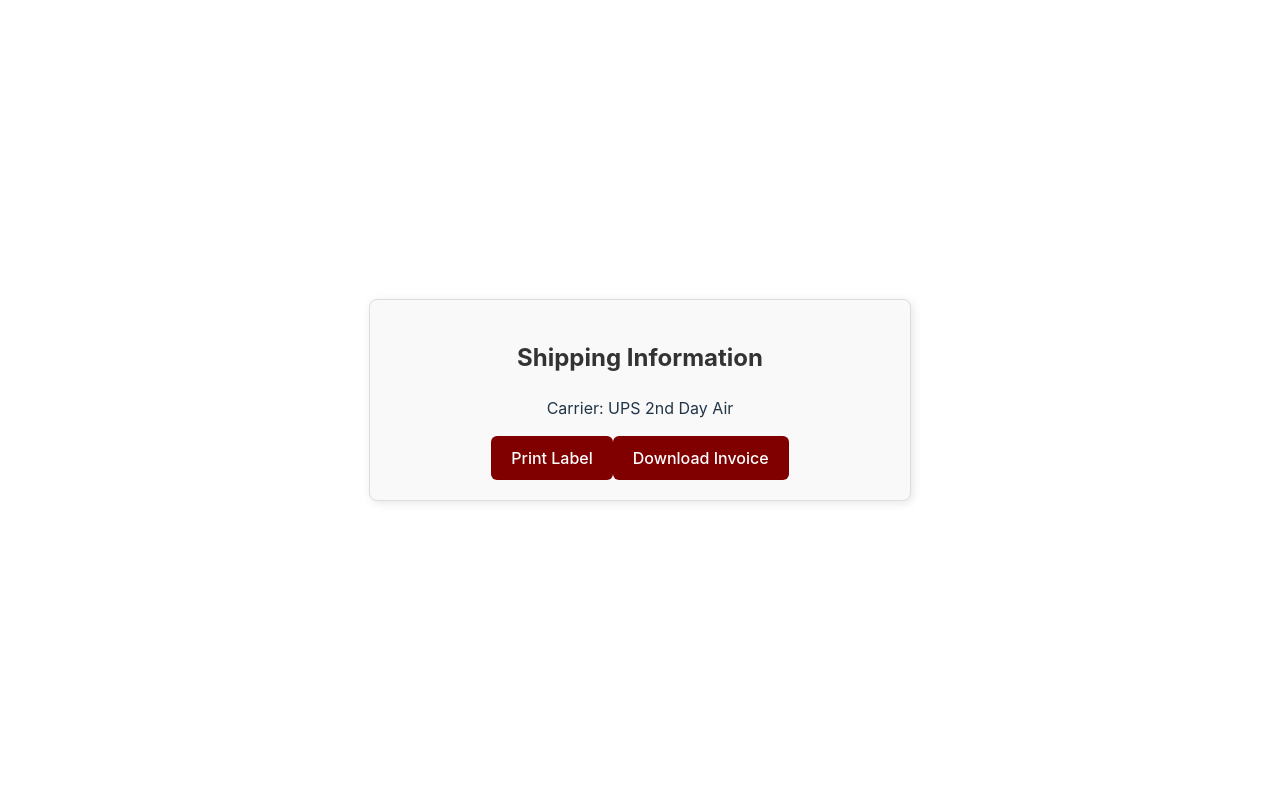
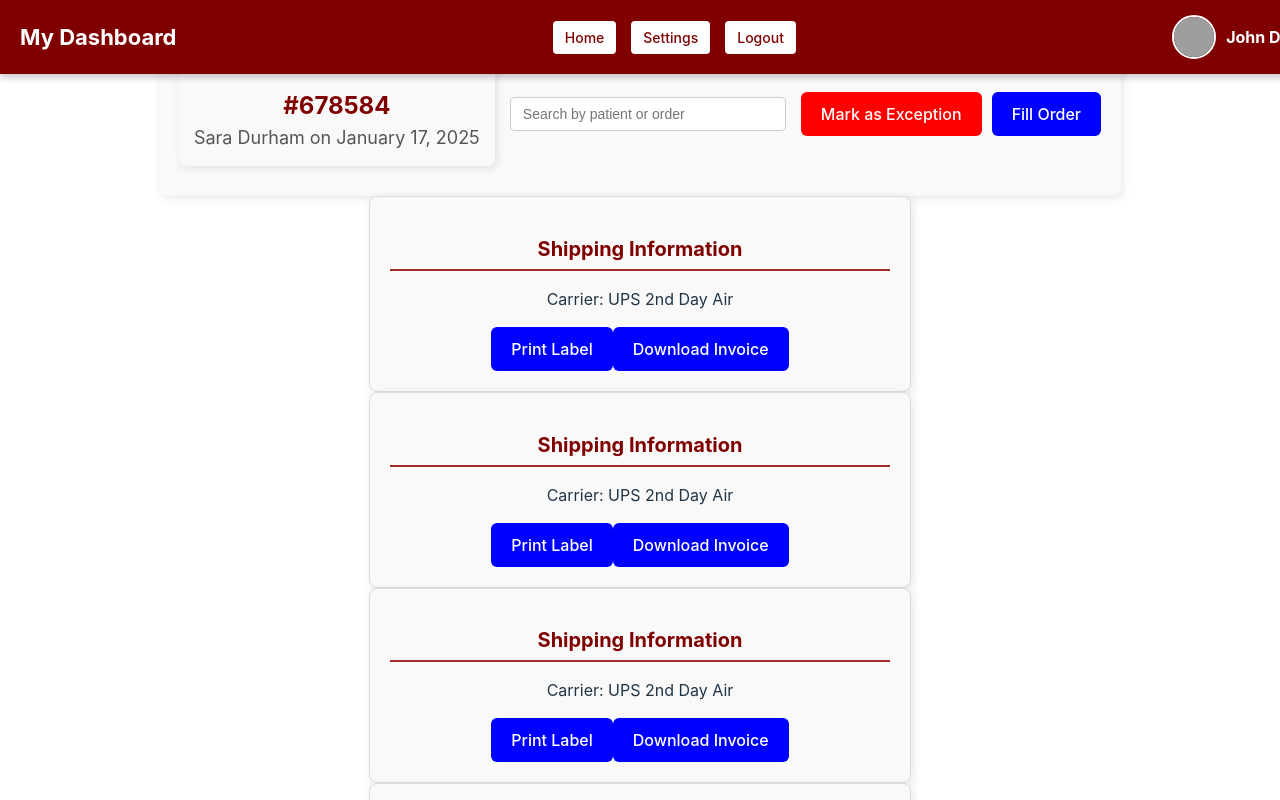
Before and after one commit to AjinkyaKondaskar/Thrival-Health, a React (Vite) app: page / in a window 1280 px wide. Shown: the top 800 px of the page. Built offline with nearby package versions, Linux system fonts and the light colour scheme; grey boxes are pictures that could not be loaded.

Commit message:
baseline dashboard page done

```diff
--- a/src/dashboard.css
+++ b/src/dashboard.css
@@ -1,4 +1,134 @@
-/* Dashboard Container Styling */
+.dashboard-panel {
+    width: 100%;
+    background-color: #800000; /* Maroon */
+    color: white;
+    display: flex;
+    justify-content: space-between;
+    align-items: center;
+    padding: 15px 20px;
+    position: fixed; /* Fix to the top */
+    top: 0;
+    left: 0;
+    right: 0;
+    z-index: 1000; /* Keep it above everything */
+    box-shadow: 0px 4px 6px rgba(0, 0, 0, 0.2);
+  }
+
+  .dashboard-title {
+    font-size: 22px;
+    font-weight: bold;
+    margin: 0;
+  }
+
+  .dashboard-nav {
+    display: flex;
+    gap: 15px;
+  }
+
+  .panel-button {
+    background-color: white;
+    color: #800000;
+    border: none;
+    padding: 8px 12px;
+    border-radius: 4px;
+    cursor: pointer;
+    font-size: 14px;
+    transition: background 0.3s ease-in-out;
+  }
+
+  .panel-button:hover {
+    background-color: #a52a2a;
+    color: white;
+  }
+
+  /* Profile Container */
+.profile-container {
+    display: flex;
+    align-items: center;
+    gap: 10px;
+  }
+
+  /* Profile Picture */
+  .profile-picture {
+    width: 40px;  /* Adjust size */
+    height: 40px;
+    border-radius: 50%; /* Makes it circular */
+    border: 2px solid white;
+  }
+
+  /* Profile Name */
+  .profile-name {
+    font-size: 16px;
+    font-weight: bold;
+  }
+
+  /* Container for OrderText, Input, and Buttons */
+.dashboard-header {
+    display: flex;
+    align-items: center;
+    justify-content: space-between; /* Space out items */
+    gap: 15px; /* Adds spacing between elements */
+    padding: 10px 20px;
+    background-color: #f9f9f9;
+    border-radius: 8px;
+    box-shadow: 2px 2px 10px rgba(0, 0, 0, 0.1);
+  }
+
+  /* OrderText Styling */
+  .order-text-container {
+    flex-shrink: 0; /* Prevent shrinking */
+  }
+
+  /* Search Input Styling */
+  .dashboard-search {
+    flex: 1; /* Takes up remaining space */
+    padding: 8px 12px;
+    font-size: 14px;
+    border: 1px solid #ccc;
+    border-radius: 5px;
+    min-width: 250px; /* Prevents it from becoming too small */
+  }
+
+  /* Button Container */
+  .dashboard-buttons {
+    display: flex;
+    gap: 10px; /* Space between buttons */
+  }
+
+  /* Container for order text */
+.order-text-container {
+    text-align: center;
+    margin: 20px 0;
+    padding: 15px;
+    border-radius: 8px;
+    background-color: #f9f9f9;
+    box-shadow: 2px 2px 10px rgba(0, 0, 0, 0.1);
+  }
+
+  /* Styling for order number */
+  .order-number {
+    font-size: 24px;
+    font-weight: bold;
+    color: #800000; /* Maroon */
+    margin-bottom: 5px;
+  }
+
+  /* Styling for order details */
+  .order-details {
+    font-size: 18px;
+    font-weight: normal;
+    color: #555; /* Light gray for contrast */
+    margin: 0;
+  }
+
+.dashboard-grid {
+    display: grid;
+    grid-template-columns: repeat(2, 1fr); /* Creates a 2-column layout */
+    gap: 20px; /* Adds spacing between grid items */
+    max-width: 900px; /* Adjust based on your layout */
+    margin: 20px auto;
+  }
+
 .dashboard-container {
     padding: 20px;
     border: 1px solid #ddd;
@@ -21,10 +151,14 @@
     box-shadow: 0px 2px 4px rgba(0, 0, 0, 0.1);
   }
 
-  /* Headers */
-  h2 {
+  .dashboard-container-title {
+    font-size: 20px;
+    font-weight: bold;
+    color: #800000; /* Maroon */
     text-align: center;
-    color: #333;
+    margin-bottom: 10px;
+    padding-bottom: 5px;
+    border-bottom: 2px solid #a52a2a; /* Slightly darker maroon underline */
   }
 
   h3 {
@@ -34,7 +168,6 @@
   }
 
   .dashboard-button {
-    background-color: #800000; /* Maroon color */
     color: white; /* White text */
     border: none;
     padding: 12px 20px;
@@ -48,3 +181,23 @@
   .dashboard-button:hover {
     background-color: #a52a2a; /* Darker red on hover */
   }
+
+  .input-container {
+    margin: 10px 0;
+    display: flex;
+    justify-content: center;
+  }
+
+  .dashboard-textfield {
+    width: 80%;
+    padding: 8px;
+    font-size: 14px;
+    border: 1px solid #ccc;
+    border-radius: 5px;
+    outline: none;
+  }
+
+  .dashboard-textfield:focus {
+    border-color: #800000;
+    box-shadow: 0 0 5px rgba(128, 0, 0, 0.5);
+  }
--- a/src/dashboard.jsx
+++ b/src/dashboard.jsx
@@ -1,21 +1,80 @@
-import React from "react";
+import React, { useState } from "react";
 import "./dashboard.css"; // Import the CSS file
 
 function Dashboard() {
+    const [inputValue, setInputValue] = useState("");
 
   return (
     <>
-
-       <DashboardContainer>
-            <DashboardContainerTitle title="Shipping Information" />
-            <p>Carrier: UPS 2nd Day Air</p>
-            <DashboardContainerButton text="Print Label" />
-            <DashboardContainerButton text="Download Invoice" />
-       </DashboardContainer>
+        <DashboardPanel profilePicture="https://thumbs.dreamstime.com/b/beautiful-happy-reddish-havanese-puppy-dog-sitting-frontal-looking-camera-isolated-white-background-46868560.jpg"/>
+        <div className="dashboard-header">
+            <OrderText orderNumber="#678584" details="Sara Durham on January 17, 2025" />
+            <input type="text" placeholder="Search by patient or order" className="dashboard-search" />
+            <div className="dashboard-buttons">
+                <PrimaryButton text="Mark as Exception" color="Red"/>
+                <PrimaryButton text="Fill Order" />
+            </div>
+        </div>
+        <div>
+            <DashboardContainer>
+                    <DashboardContainerTitle title="Shipping Information" />
+                    <p>Carrier: UPS 2nd Day Air</p>
+                    <PrimaryButton text="Print Label" />
+                    <PrimaryButton text="Download Invoice" />
+            </DashboardContainer>
+            <DashboardContainer>
+                    <DashboardContainerTitle title="Shipping Information" />
+                    <p>Carrier: UPS 2nd Day Air</p>
+                    <PrimaryButton text="Print Label" />
+                    <PrimaryButton text="Download Invoice" />
+            </DashboardContainer>
+            <DashboardContainer>
+                    <DashboardContainerTitle title="Shipping Information" />
+                    <p>Carrier: UPS 2nd Day Air</p>
+                    <PrimaryButton text="Print Label" />
+                    <PrimaryButton text="Download Invoice" />
+            </DashboardContainer>
+            <DashboardContainer>
+                    <DashboardContainerTitle title="Shipping Information" />
+                    <p>Carrier: UPS 2nd Day Air</p>
+                    <PrimaryButton text="Print Label" />
+                    <PrimaryButton text="Download Invoice" />
+                    <input type="text" placeholder="Add text" value={inputValue}
+                    onChange={(e) => setInputValue(e.target.value)}
+                    className="dashboard-textfield" />
+            </DashboardContainer>
+       </div>
     </>
   )
 
 }
+
+const OrderText = ({ orderNumber, details }) => {
+    return (
+      <div className="order-text-container">
+        <h1 className="dashboard-ordertext order-number">{orderNumber}</h1>
+        <p className="dashboard-ordertext order-details">{details}</p>
+      </div>
+    );
+  };
+
+
+const DashboardPanel = ({profilePicture}) => {
+    return (
+      <div className="dashboard-panel">
+        <h1 className="dashboard-title">My Dashboard</h1>
+        <nav className="dashboard-nav">
+          <button className="panel-button">Home</button>
+          <button className="panel-button">Settings</button>
+          <button className="panel-button">Logout</button>
+        </nav>
+        <div className="profile-container">
+            <img src={profilePicture} alt="Profile" className="profile-picture" />
+            <span className="profile-name">John Doe</span>
+        </div>
+      </div>
+    );
+  };
 
 const DashboardContainer = ({ children }) => {
     return <div className="dashboard-container">{children}</div>;
@@ -25,10 +84,11 @@ const DashboardContainerTitle = ({title}) => {
     return <h2 className="dashboard-container-title">{title}</h2>
 };
 
-const DashboardContainerButton = ({ text }) => {
+
+const PrimaryButton = ({ text, color= "Blue" }) => {
 return (
-    <button className="dashboard-button">
-    {text}
+    <button className="dashboard-button" style={{backgroundColor: color}}>
+        {text}
     </button>
 );
 };
```
